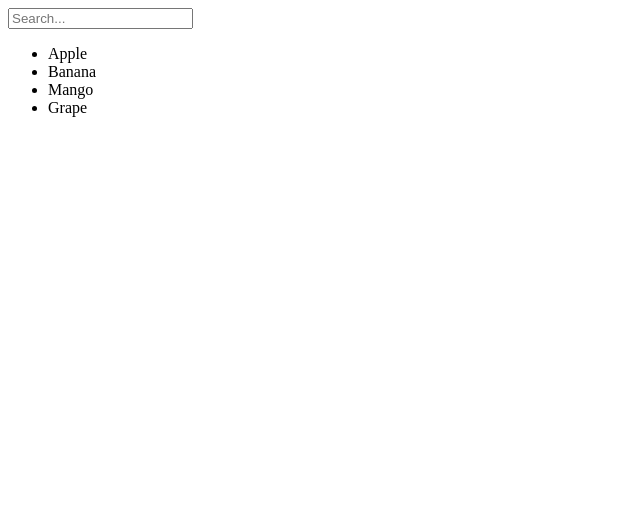
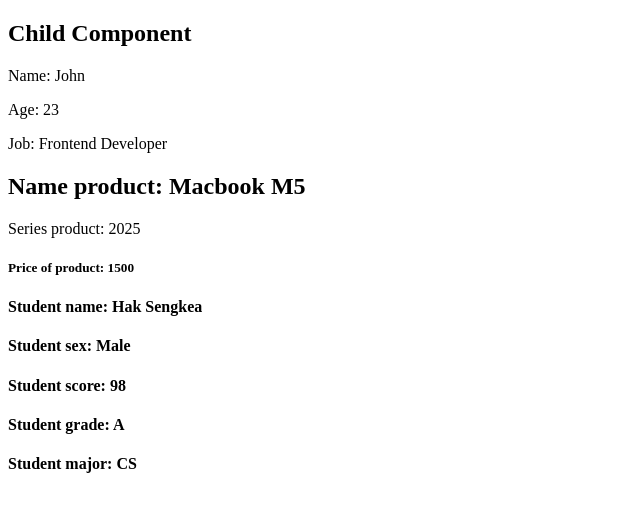
Before and after one commit to hongdyhengmesa/WebDevelopment, a Vue app: page / in a window 1280 px wide. Shown: the top 512 px of the page, without its empty margins (0-640 px from the left). Built offline with nearby package versions, Linux system fonts and the light colour scheme.

Commit message:
finished example of props

```diff
--- a/src/App.vue
+++ b/src/App.vue
@@ -1,10 +1,13 @@
 <template>
   <div class="container">
-    <Ex4_Fillter/>
+    <UserProfile_Parent/>
+    <ProductCard_Parent/>
+    <StudentCard_Parent/>
   </div>
 </template>
 
 <script setup>
-
-  import Ex4_Fillter from "./components/computed/Ex4_Fillter.vue";
+  import UserProfile_Parent from "./components/props/UserProfile_Parent.vue";
+  import ProductCard_Parent from "./components/props/ProductCard_Parent.vue";
+  import StudentCard_Parent from "./components/props/StudentCard_Parent.vue";
 </script>
--- /dev/null
+++ b/src/components/props/ProductCard_Child.vue
@@ -0,0 +1,13 @@
+<template>
+    <h2>Name product: {{ name }}</h2>
+    <p>Series product: {{ series }}</p>
+    <h5>Price of product: {{ price }}</h5>
+</template>
+
+<script setup>
+    defineProps({
+        name: String,
+        series: Number,
+        price : Number
+    })
+</script>
--- /dev/null
+++ b/src/components/props/ProductCard_Parent.vue
@@ -0,0 +1,16 @@
+<template>
+    <ProductCard_Child
+        :name="product.name"
+        :series="product.series"
+        :price="product.price"
+    />
+</template>
+
+<script setup>
+    import ProductCard_Child from "./ProductCard_Child.vue";
+    const product = {
+        name : "Macbook M5",
+        series: 2025,
+        price: 1500
+    }
+</script>
--- /dev/null
+++ b/src/components/props/StudentCard_Child.vue
@@ -0,0 +1,17 @@
+<template>
+    <h4>Student name: {{ name }}</h4>
+    <h4>Student sex: {{ sex }}</h4>
+    <h4>Student score: {{ score }}</h4>
+    <h4>Student grade: {{ grade }}</h4>
+    <h4>Student major: {{ major }}</h4>
+</template>
+
+<script setup>
+    defineProps({
+        name: String,
+        sex : String,
+        score : Number,
+        grade : String,
+        major : String
+    })
+</script>
--- /dev/null
+++ b/src/components/props/StudentCard_Parent.vue
@@ -0,0 +1,20 @@
+<template>
+    <StudentCard_Child
+        :name="student.name"
+        :sex="student.sex"
+        :score="student.score"
+        :grade="student.grade"
+        :major="student.major"
+    />
+</template>
+
+<script setup>
+    import StudentCard_Child from "./StudentCard_Child.vue";
+    const student = {
+        name : "Hak Sengkea",
+        sex : "Male",
+        score : 98,
+        grade : "A",
+        major : "CS"
+    }
+</script>
--- /dev/null
+++ b/src/components/props/UserObject_Child.vue
@@ -0,0 +1,3 @@
+<template></template>
+
+<script></script>
--- /dev/null
+++ b/src/components/props/UserObject_Parent.vue
@@ -0,0 +1,3 @@
+<template></template>
+
+<script></script>
--- /dev/null
+++ b/src/components/props/UserProfile_Child.vue
@@ -0,0 +1,16 @@
+<template>
+    <div class="container">
+        <h2>Child Component</h2>
+        <p>Name: {{ name }}</p>
+        <p>Age: {{ age }}</p>
+        <p>Job: {{ job }}</p>
+    </div>
+</template>
+
+<script setup>
+    defineProps({
+        name: String,
+        age : Number,
+        job : String
+    })
+</script>
--- /dev/null
+++ b/src/components/props/UserProfile_Parent.vue
@@ -0,0 +1,17 @@
+<template>
+    <!-- Send data to the child -->
+    <UserProfile_Child
+        :name="user.name"
+        :age="user.age"
+        :job="user.job"
+    />
+</template>
+
+<script setup>
+    import UserProfile_Child from  "./UserProfile_Child.vue";
+    const user = {
+        name : "John",
+        age : 23,
+        job : "Frontend Developer"
+    }
+</script>
```
